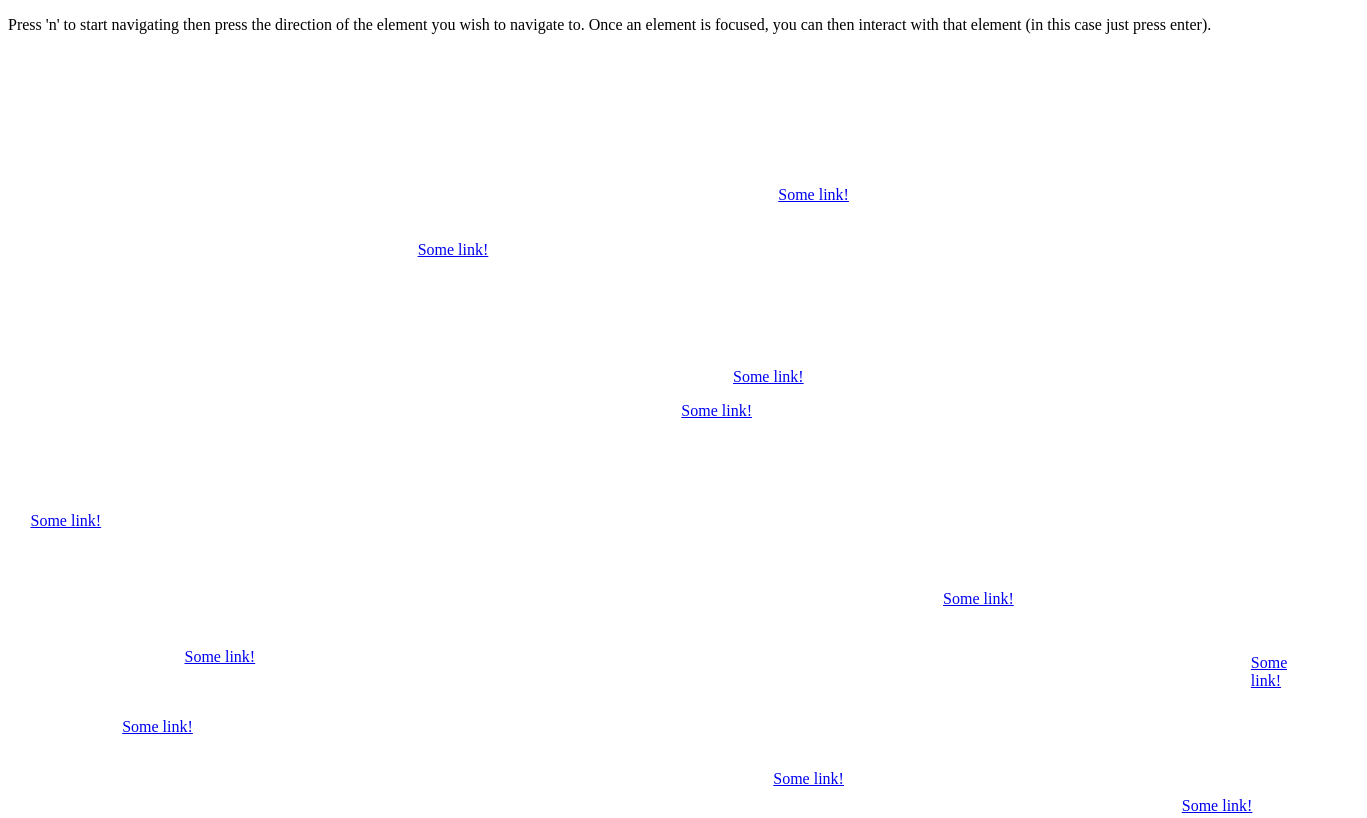
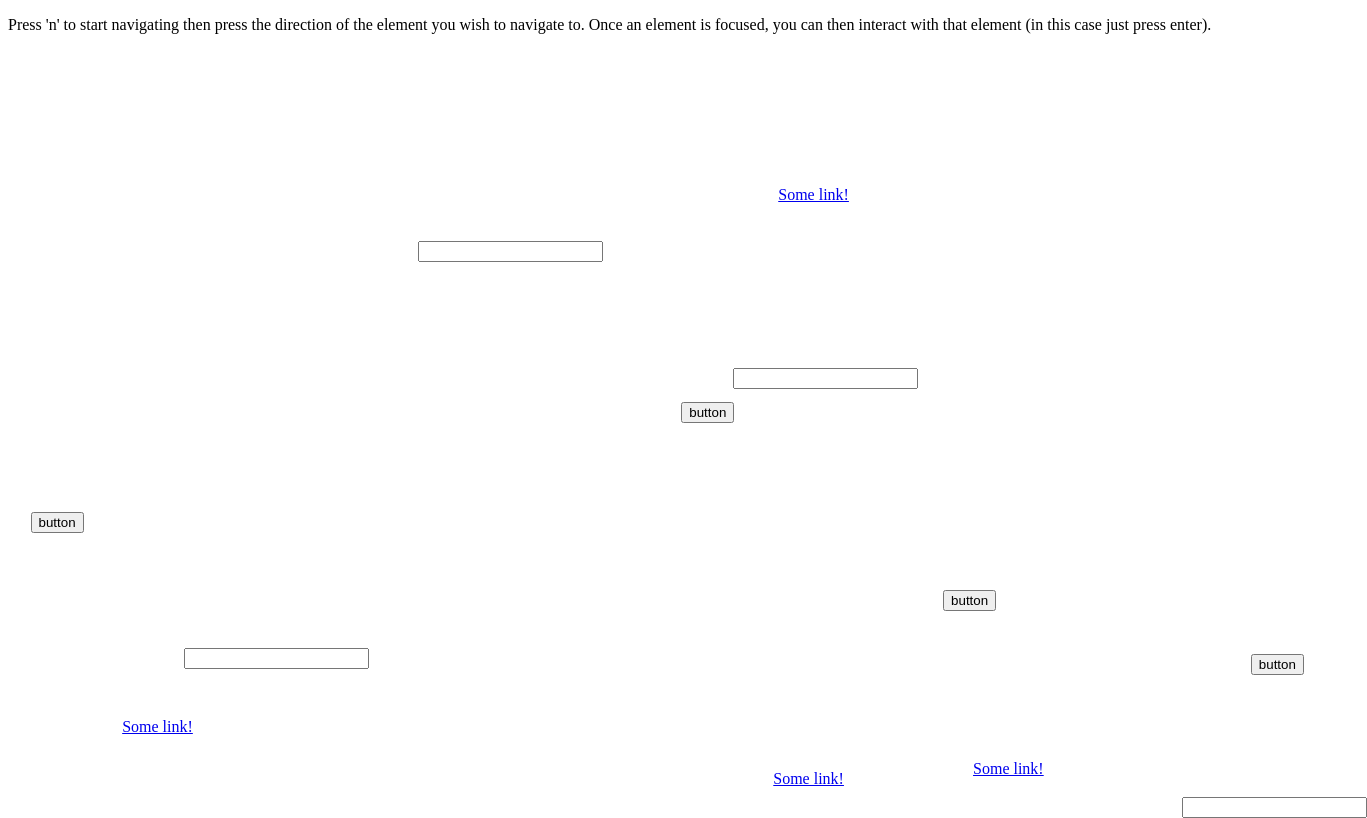
Before and after one commit to AndrewVos/navigable, a plain HTML site: page index.html in a window 1280 px wide. Shown: the whole page, 1367 px wide, since content can reach past the window. Drawn offline with nearby package versions, Linux system fonts and the light colour scheme.

Commit message:
Added some input elements to the demo page

```diff
--- a/index.html
+++ b/index.html
@@ -10,13 +10,14 @@
     <p>
     Press 'n' to start navigating then press the direction of the element you wish to navigate to. Once an element is focused, you can then interact with that element (in this case just press enter).
     </p>
-    <a href="http://www.andrewvos.com">Some link!</a>
-    <a href="http://www.andrewvos.com">Some link!</a>
-    <a href="http://www.andrewvos.com">Some link!</a>
-    <a href="http://www.andrewvos.com">Some link!</a>
-    <a href="http://www.andrewvos.com">Some link!</a>
-    <a href="http://www.andrewvos.com">Some link!</a>
-    <a href="http://www.andrewvos.com">Some link!</a>
+    <input type="text"></input>
+    <input type="text"></input>
+    <input type="text"></input>
+    <input type="text"></input>
+    <input type="button" value="button"></input>
+    <input type="button" value="button"></input>
+    <input type="button" value="button"></input>
+    <input type="button" value="button"></input>
     <a href="http://www.andrewvos.com">Some link!</a>
     <a href="http://www.andrewvos.com">Some link!</a>
     <a href="http://www.andrewvos.com">Some link!</a>
--- a/setup.js
+++ b/setup.js
@@ -1,7 +1,7 @@
 $(document).ready(randomize);
 
 function randomize(){
-  $("a").each(function(index, element){
+  $("a, input").each(function(index, element){
       var offset = {left: Math.random() * $(window).width(), top: Math.random() * $(window).height()};
       $(element).css('position', 'absolute');
       $(element).offset(offset);
```
